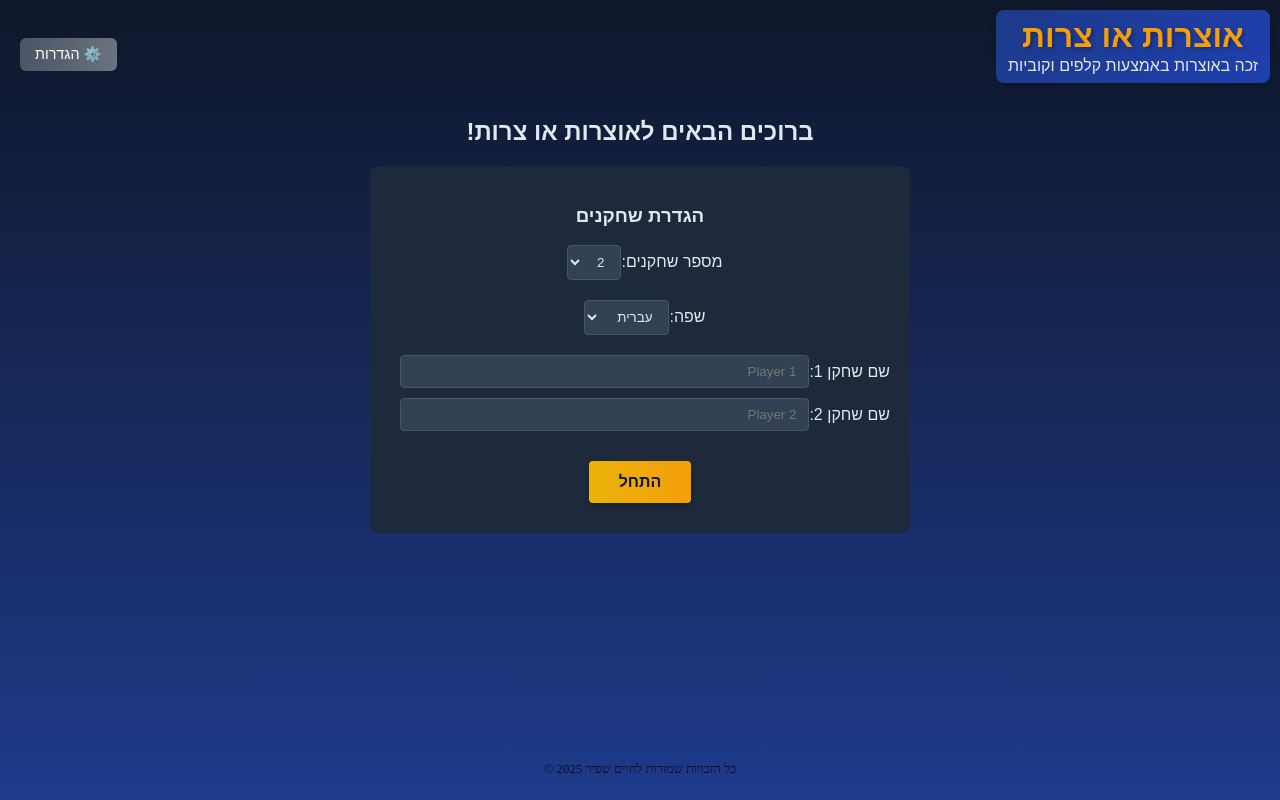
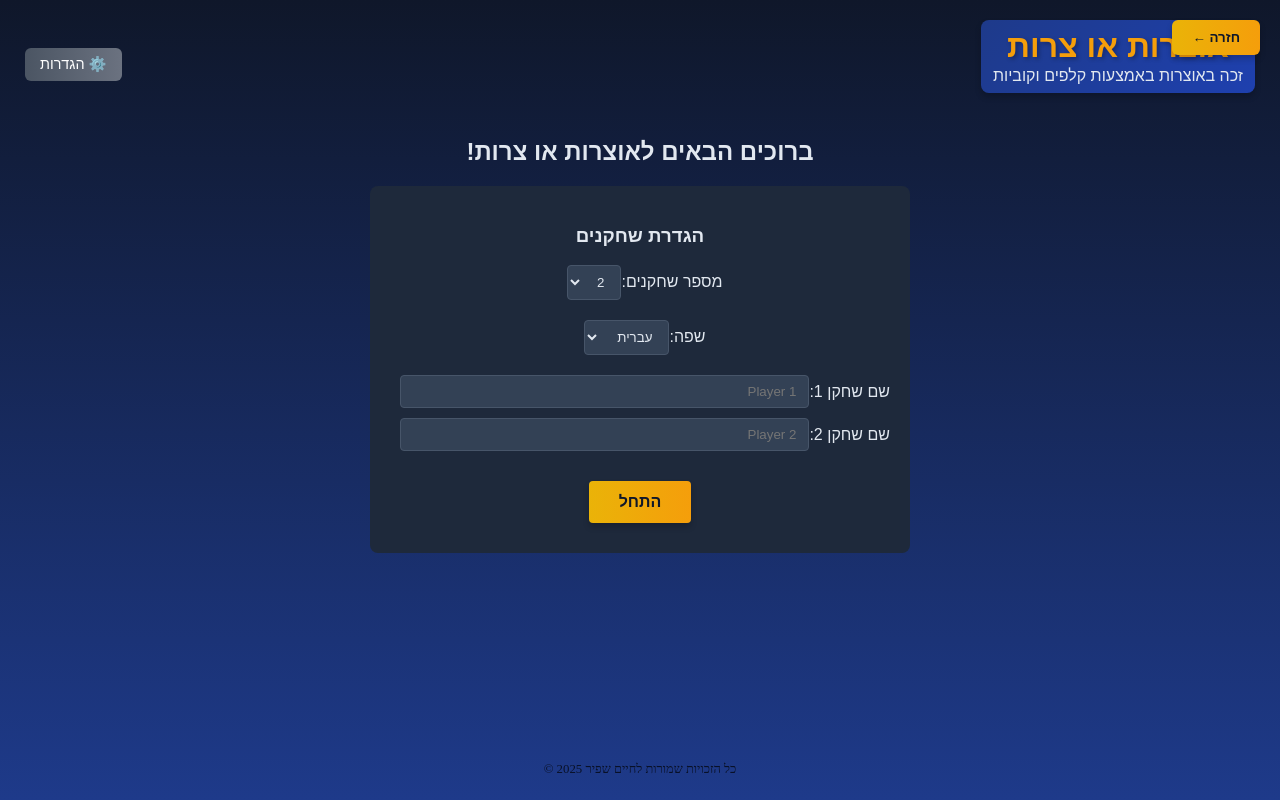
Before and after one commit to relbns/otzarot-game, a React (Vite) app: page /game in a window 1280 px wide. Built offline with nearby package versions, Linux system fonts and the light colour scheme.

Commit message:
adjust back buttons

```diff
--- a/src/App.jsx
+++ b/src/App.jsx
@@ -7,6 +7,7 @@ import OtzarotGame from './components/OtzarotGame';
 import { GameProvider } from './context/GameContext';
 import DynamicHead from './components/DynamicHead';
 import SettingsScreen from './components/SettingsScreen';
+import InstructionsPage from './components/InstructionsPage'; // Import InstructionsPage
 import soundManager from './utils/SoundManager';
 
 function App() {
@@ -30,6 +31,7 @@ function App() {
           }
         />
         <Route path="/settings" element={<SettingsScreen />} />
+        <Route path="/instructions" element={<InstructionsPage />} /> {/* Add instructions route */}
         {/* Add other routes as needed */}
       </Routes>
     </GameProvider>
--- a/src/components/InstructionsPage.jsx
+++ b/src/components/InstructionsPage.jsx
@@ -1,10 +1,18 @@
 import React from 'react';
+import { useNavigate } from 'react-router-dom'; // Import useNavigate
 import { motion } from 'framer-motion';
 import { styles } from '../constants';
 import { useGameContext } from '../context/GameContext';
+import soundManager from '../utils/SoundManager'; // Import soundManager
 
-const InstructionsPage = ({ onBack }) => {
+const InstructionsPage = () => { // Remove onBack prop
+  const navigate = useNavigate(); // Use navigate hook
   const { t, language, isRTL } = useGameContext();
+
+  const handleBackClick = () => {
+    soundManager.play('button');
+    navigate(-1); // Go back to the previous route
+  };
 
   // PDF links based on language
   const pdfLink =
@@ -28,7 +36,7 @@ const InstructionsPage = ({ onBack }) => {
       exit={{ opacity: 0 }}
     >
       <motion.button
-        onClick={onBack}
+        onClick={handleBackClick} // Use new handler
         style={{
           ...styles.secondaryButton,
           marginBottom: '20px',
--- a/src/components/OtzarotGame.jsx
+++ b/src/components/OtzarotGame.jsx
@@ -1,5 +1,6 @@
 import React from 'react';
-import { useNavigate } from 'react-router-dom'; // Import useNavigate
+import { useNavigate } from 'react-router-dom';
+import { motion } from 'framer-motion'; // Import motion
 import { useGameContext } from '../context/GameContext';
 import { styles } from '../constants';
 import GameHeader from './GameHeader';
@@ -11,9 +12,9 @@ import VictoryModal from './VictoryModal';
 import soundManager from '../utils/SoundManager';
 
 // Inner component that uses GameContext
-const OtzarotGame = () => { // Remove onSettings prop
-  const navigate = useNavigate(); // Use navigate hook
-  const { showStartForm, direction, t } = useGameContext();
+const OtzarotGame = () => {
+  const navigate = useNavigate();
+  const { showStartForm, direction, t, isRTL, resetGame } = useGameContext(); // Get isRTL and resetGame
 
   // Apply direction for RTL support
   const containerStyle = {
@@ -23,34 +24,76 @@ const OtzarotGame = () => { // Remove onSettings prop
 
   const handleSettingsClick = () => {
     soundManager.play('button');
-    navigate('/settings'); // Navigate to settings route
+    navigate('/settings');
   };
+
+  const handleBackToSetupClick = () => {
+    soundManager.play('button');
+    resetGame(); // Call resetGame to go back to setup
+  };
+
+  // Define specific styles for each button
+  const commonButtonStyle = { // Base styles for both
+    border: 'none',
+    borderRadius: '6px',
+    padding: '8px 15px',
+    color: 'white',
+    cursor: 'pointer',
+    fontSize: 'clamp(0.7rem, 2vw, 0.9rem)',
+    display: 'flex',
+    alignItems: 'center',
+    gap: '8px',
+  };
+
+  const settingsButtonStyle = {
+    ...commonButtonStyle,
+    background: 'linear-gradient(to right, #4b5563, #6b7280)', // Original grey gradient
+  };
+
+  const backButtonStyle = {
+    ...commonButtonStyle, // Base styles first
+    ...styles.secondaryButton, // Apply orange style from constants
+  };
+
 
   return (
     <div className="game-container" style={containerStyle}>
       <div
         style={{
           display: 'flex',
-          justifyContent: 'space-between',
+          justifyContent: 'space-between', // Keep space between header and buttons
           alignItems: 'center',
+          padding: '10px 15px', // Add some padding
+          position: 'relative', // Needed for absolute positioning if header grows
         }}
       >
+        {/* Revert GameHeader to original placement */}
         <GameHeader />
-        <button
-          onClick={handleSettingsClick}
-          style={{
-            background: 'linear-gradient(to right, #4b5563, #6b7280)',
-            border: 'none',
-            borderRadius: '6px',
-            padding: '8px 15px',
-            color: 'white',
-            cursor: 'pointer',
-            fontSize: 'clamp(0.7rem, 2vw, 0.9rem)',
-            marginLeft: '10px',
-          }}
-        >
-          ⚙️ {t('settings')}
-        </button>
+
+        {/* Buttons Container */}
+        {/* Apply row-reverse for RTL to make Back button visually first (closer to edge) */}
+        <div style={{ display: 'flex', gap: '10px', alignItems: 'center', flexDirection: isRTL ? 'row-reverse' : 'row' }}>
+           {/* Back Button (Conditional) - Placed first logically for LTR */}
+           {!showStartForm && (
+             <motion.button
+               onClick={handleBackToSetupClick}
+               style={backButtonStyle} // Apply specific orange style
+               whileHover={{ scale: 1.05 }}
+               whileTap={{ scale: 0.95 }}
+             >
+               {isRTL ? `${t('back')} ←` : `← ${t('back')}`}
+             </motion.button>
+           )}
+           {/* Settings Button - Placed second logically for LTR */}
+           <motion.button
+             onClick={handleSettingsClick}
+             style={settingsButtonStyle} // Apply specific grey style
+             whileHover={{ scale: 1.05 }}
+             whileTap={{ scale: 0.95 }}
+           >
+             ⚙️ {t('settings')}
+           </motion.button>
+         </div>
       </div>
 
       {showStartForm ? (
@@ -61,7 +104,8 @@ const OtzarotGame = () => { // Remove onSettings prop
             flex: 1,
             display: 'flex',
             flexDirection: 'column',
-            height: 'calc(100vh - 80px)',
+            // Adjust height calculation if header padding changed significantly
+            height: `calc(100vh - ${styles.header.height || '60px'} - 20px)`, // Approximate height adjustment
             overflow: 'hidden',
           }}
         >
--- a/src/components/PlayerSetupScreen.jsx
+++ b/src/components/PlayerSetupScreen.jsx
@@ -1,14 +1,18 @@
 import React from 'react';
+import { useNavigate } from 'react-router-dom'; // Import useNavigate
 import { motion } from 'framer-motion';
 import { useGameContext } from '../context/GameContext';
 import { styles } from '../constants';
+import soundManager from '../utils/SoundManager'; // Import soundManager
 
 const PlayerSetupScreen = () => {
-  const { t, playerCount, setPlayerCount, language, initializeGame } =
+  const navigate = useNavigate(); // Use navigate hook
+  const { t, playerCount, setPlayerCount, language, isRTL, initializeGame } = // Add isRTL
     useGameContext();
 
   const handlePlayerFormSubmit = (e) => {
     e.preventDefault();
+    soundManager.play('button'); // Play sound on start
     const formData = new FormData(e.target);
     const playerNames = [];
 
@@ -20,6 +24,11 @@ const PlayerSetupScreen = () => {
     initializeGame(playerNames, selectedLanguage);
   };
 
+  const handleBackClick = () => {
+    soundManager.play('button');
+    navigate('/'); // Navigate to splash screen
+  };
+
   return (
     <motion.div
       className="start-screen"
@@ -28,6 +37,25 @@ const PlayerSetupScreen = () => {
       animate={{ opacity: 1, y: 0 }}
       transition={{ duration: 0.5 }}
     >
+      {/* Add Back Button */}
+      <motion.button
+        onClick={handleBackClick}
+        style={{
+          ...styles.secondaryButton,
+          position: 'absolute',
+          top: '20px',
+          ...(isRTL ? { right: '20px' } : { left: '20px' }), // Position based on RTL
+          display: 'flex',
+          alignItems: 'center',
+          gap: '8px',
+          zIndex: 10, // Ensure it's above other elements
+        }}
+        whileHover={{ scale: 1.05 }}
+        whileTap={{ scale: 0.95 }}
+      >
+        {isRTL ? `${t('back')} ←` : `← ${t('back')}`}
+      </motion.button>
+
       <h2>{t('welcome')}</h2>
       <div
         style={{
--- a/src/components/SplashScreen.jsx
+++ b/src/components/SplashScreen.jsx
@@ -3,14 +3,14 @@ import { useNavigate } from 'react-router-dom';
 import { motion } from 'framer-motion';
 import { styles } from '../constants';
 import { useGameContext } from '../context/GameContext';
-import InstructionsPage from './InstructionsPage';
+// Remove InstructionsPage import
 import AboutModal from './AboutModal';
 import soundManager from '../utils/SoundManager'; // Import soundManager
 
-const SplashScreen = () => { // Remove props
+const SplashScreen = () => {
   const { t } = useGameContext();
   const navigate = useNavigate(); // Use navigate hook
-  const [showInstructions, setShowInstructions] = useState(false);
+  // Remove showInstructions state
   const [showAbout, setShowAbout] = useState(false);
 
   const handleNavigateToGame = () => {
@@ -23,10 +23,12 @@ const SplashScreen = () => { // Remove props
     navigate('/settings');
   };
 
-  if (showInstructions) {
-    // TODO: Update InstructionsPage navigation if needed
-    return <InstructionsPage onBack={() => setShowInstructions(false)} />;
-  }
+  const handleNavigateToInstructions = () => {
+    soundManager.play('button');
+    navigate('/instructions');
+  };
+
+  // Remove conditional rendering for InstructionsPage
 
   return (
     <motion.div
@@ -124,7 +126,7 @@ const SplashScreen = () => { // Remove props
         </motion.button>
 
         <motion.button
-          onClick={() => setShowInstructions(true)}
+          onClick={handleNavigateToInstructions} // Use new handler
           style={{
             ...styles.secondaryButton,
             fontSize: '1.1rem',
```
Also changed, not shown: src/components/GameHeader.jsx (+10 -0 lines).
